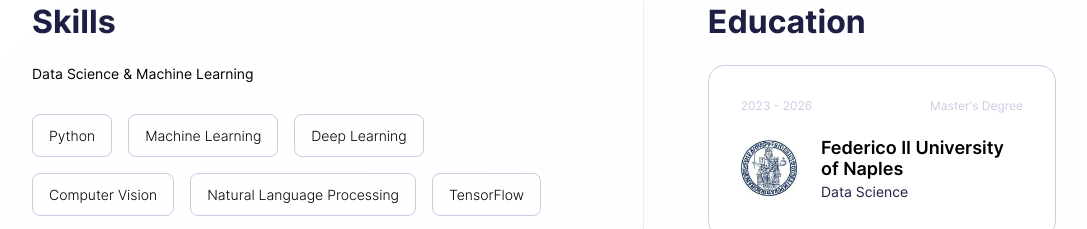
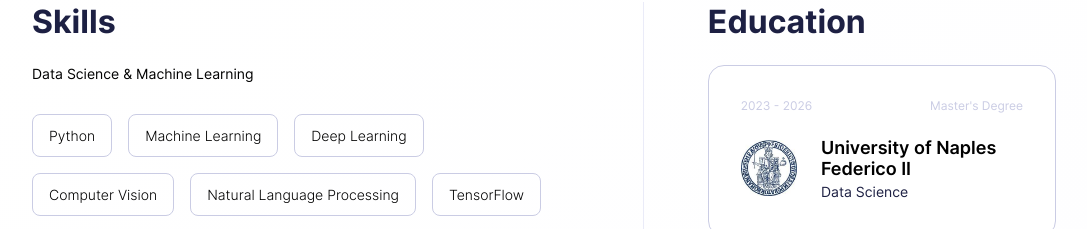
Before and after one commit to aliknot/resume, a Next.js app: page / in a window 1280 px wide. Shown: the part 3430-3659 px from the top of the page, without its empty margins (96-1183 px from the left). Built offline with nearby package versions, Linux system fonts and the light colour scheme.

Commit message:
reordered the name of university of Naples Federico II

```diff
--- a/src/data/resume-data.ts
+++ b/src/data/resume-data.ts
@@ -215,7 +215,7 @@ export const resumeData: ResumeData = {
 	education: {
 		items: [
 			{
-				name: "Federico II University of Naples",
+				name: "University of Naples Federico II",
 				grade: "Master's Degree",
 				science: "Data Science",
 				icon: "/assets/images/education/federico-ii.jpeg",
```
